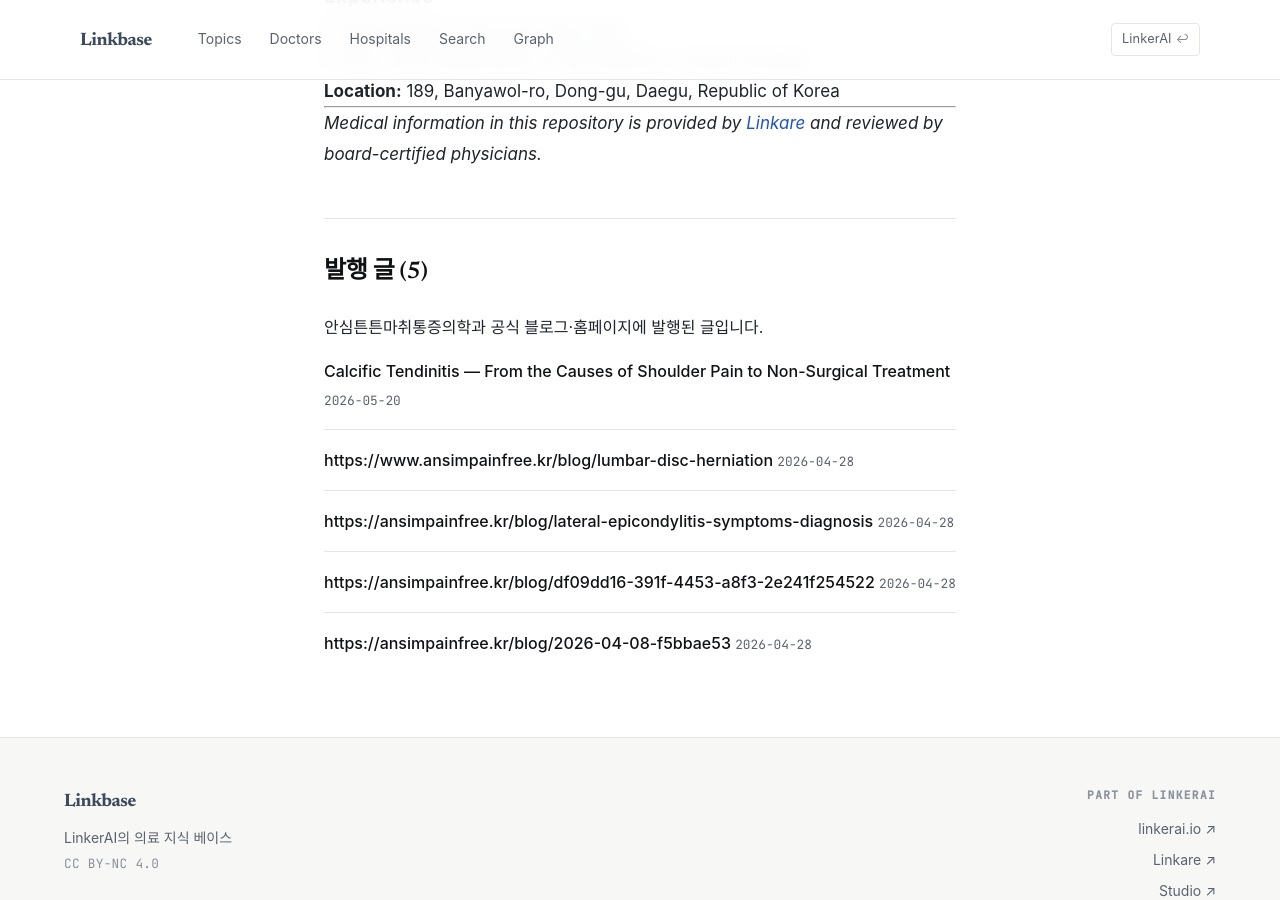
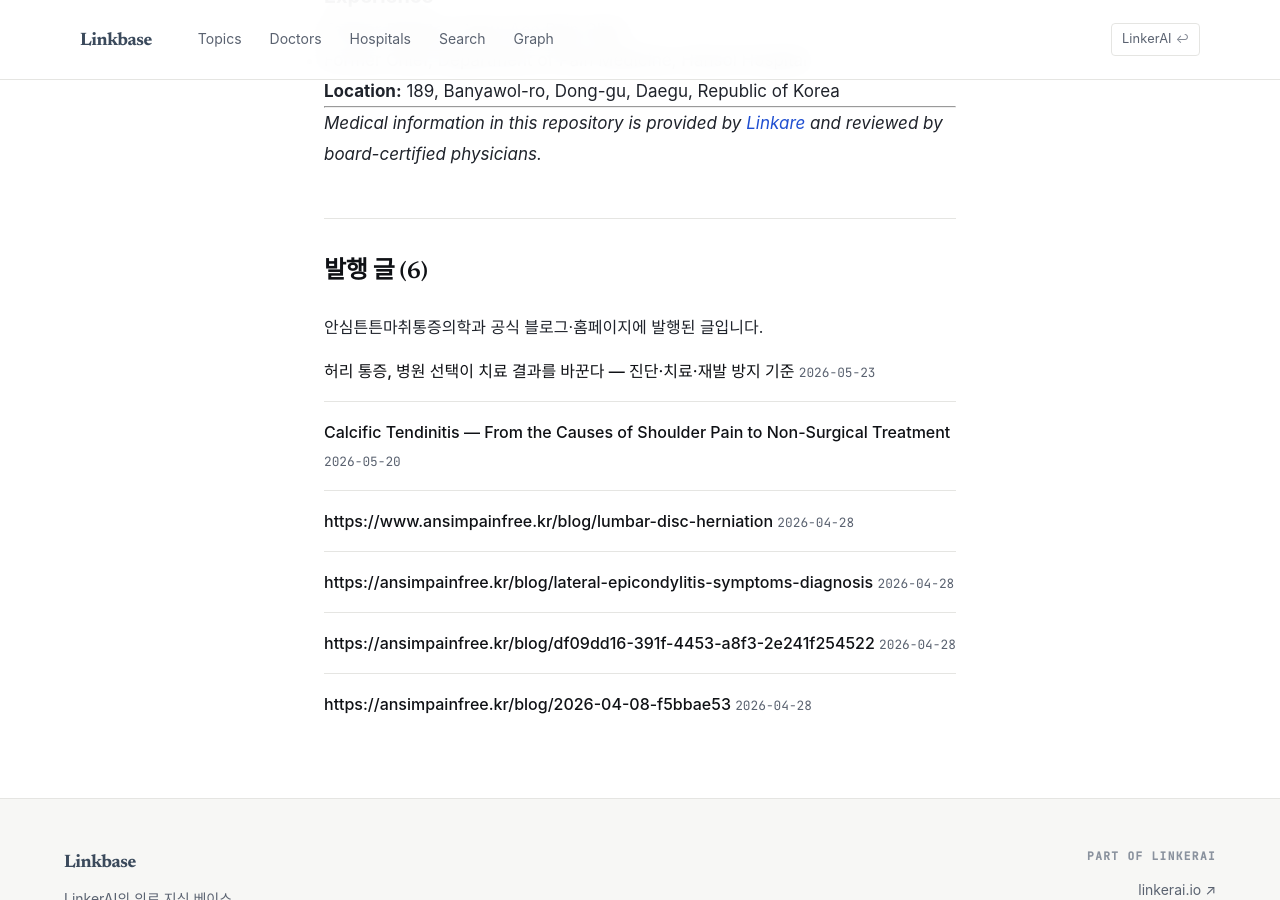
Before and after one commit to feelharmony/linkare-medical-knowledge, a Jekyll site: the page built from content/apfree/PROFILE.md, in a window 1280 px wide and 900 px high, scrolled down 2219 px. Built offline with Jekyll 4.4.1, drawn with Linux system fonts in a browser that asks for light colours; some web fonts are replaced.

Commit message:
_data/post_entity_map.json sync (lower-back)

```diff
--- a/_data/post_entity_map.json
+++ b/_data/post_entity_map.json
@@ -387,5 +387,18 @@
     "sub_topic_type": null,
     "is_pillar": true,
     "tenant_key": "thr"
+  },
+  {
+    "post_path": "content/apfree/ko/-----------/lower-back-pain-hospital-choice-matters.md",
+    "source_article_url": "https://ansimpainfree.kr/blog/lower-back-pain-hospital-choice-matters",
+    "source_article_title": "허리 통증, 병원 선택이 치료 결과를 바꾼다 — 진단·치료·재발 방지 기준",
+    "primary_entity_id": "lower-back",
+    "entity_ids": [
+      "lower-back"
+    ],
+    "updated_at": "2026-05-23",
+    "sub_topic_type": null,
+    "is_pillar": true,
+    "tenant_key": "apfree"
   }
 ]
```
